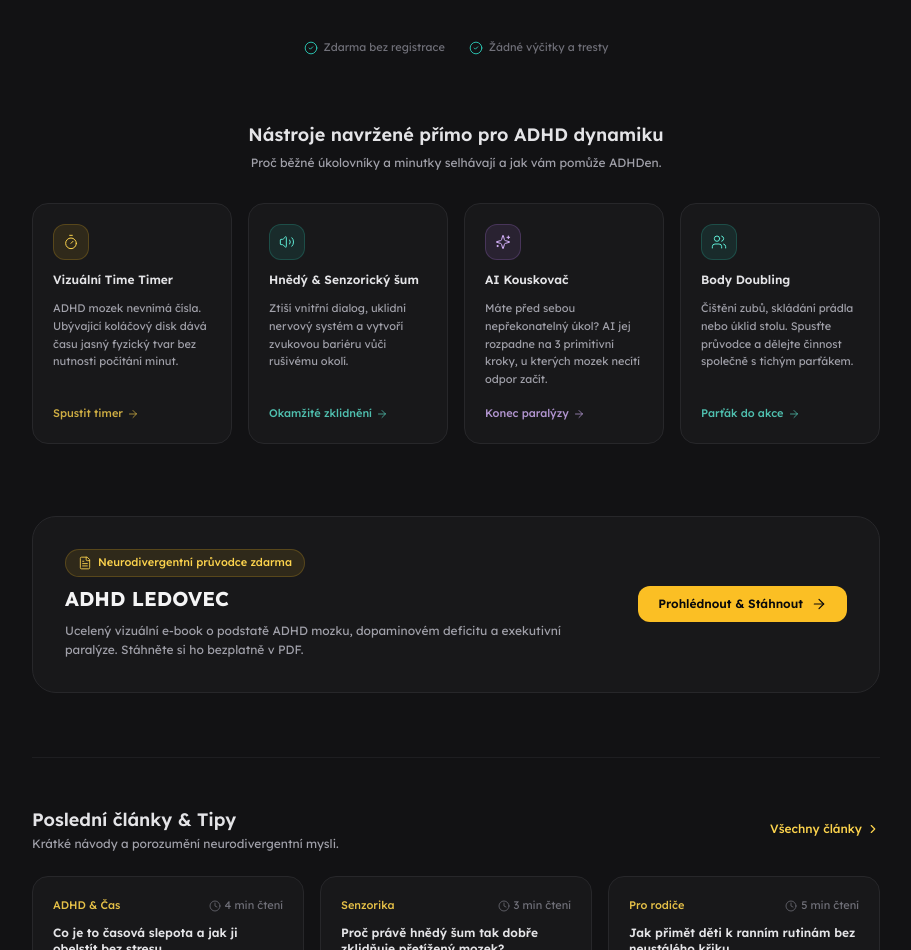
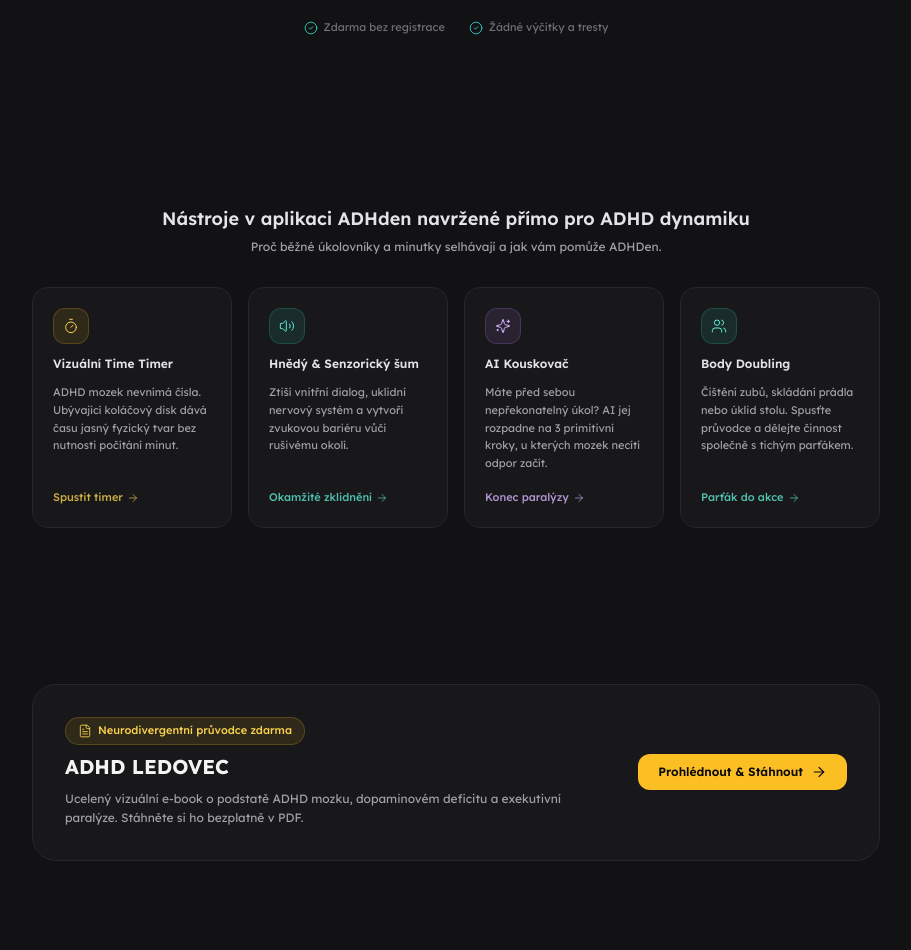
Before and after one commit to onlinejitka/ADHden, a Next.js app: page / in a window 1280 px wide. Shown: the part 502-1452 px from the top of the page, without its empty margins (184-1095 px from the left). Built offline with nearby package versions, Linux system fonts and the light colour scheme.

Commit message:
Update page.tsx

```diff
--- a/app/page.tsx
+++ b/app/page.tsx
@@ -105,7 +105,7 @@ export default function LandingPage() {
             </h1>
 
       {/* Prázdný spacer mezi sekcemi */}
-      <div className="h-10" />
+      <div className="h-5" />
 
             <div className="flex flex-col sm:flex-row items-center justify-center gap-3 pt-2">
               <Link
@@ -134,11 +134,14 @@ export default function LandingPage() {
             </div>
           </div>
 
+      {/* Prázdný spacer mezi sekcemi */}
+      <div className="h-10" />
+
           {/* Sekce Nástrojů */}
           <section className="space-y-6 text-left">
             <div className="text-center space-y-1.5">
               <h2 className="text-lg font-semibold text-zinc-200">
-                Nástroje navržené přímo pro ADHD dynamiku
+                Nástroje v aplikaci ADHden navržené přímo pro ADHD dynamiku
               </h2>
               <p className="text-xs text-zinc-400">
                 Proč běžné úkolovníky a minutky selhávají a jak vám pomůže ADHDen.
@@ -235,6 +238,9 @@ export default function LandingPage() {
 </div>
           </section>
 
+      {/* Prázdný spacer mezi sekcemi */}
+      <div className="h-5" />
+
           {/* ELEGANTNÍ UPOUTÁVKA NA PRŮVODCE ZDARMA */}
           <section className="pt-2">
             <Link
@@ -262,6 +268,9 @@ export default function LandingPage() {
               </div>
             </Link>
           </section>
+
+                {/* Prázdný spacer mezi sekcemi */}
+      <div className="h-5" />
 
           {/* Sekce Magazínu */}
           <section className="space-y-6 border-t border-zinc-800/60 pt-12">
```
